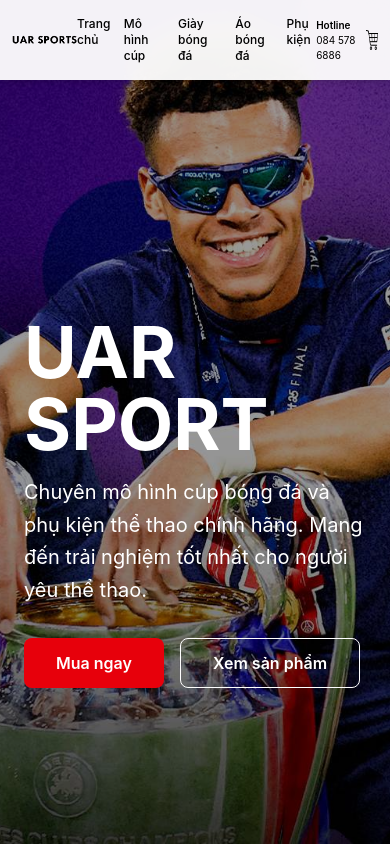
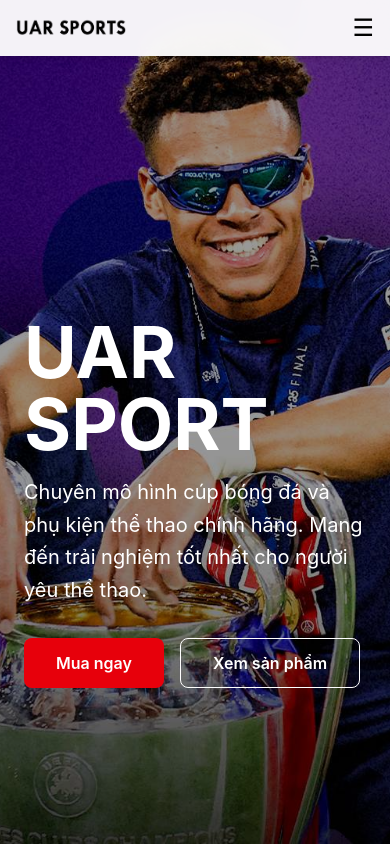
Before and after one commit to khanhbinc-rgb/UAR-SPORT, a React (Vite) app: page / in a window 390 px wide. Shown: the top 846 px of the page. Built offline with nearby package versions, Linux system fonts and the light colour scheme.

Commit message:
update navbar

```diff
--- a/src/components/Navbar.jsx
+++ b/src/components/Navbar.jsx
@@ -6,25 +6,15 @@ import { useCart } from "../context/CartContext";
 
 function Navbar() {
   const [isHovered, setIsHovered] = useState(false);
+  const [isOpen, setIsOpen] = useState(false); // MOBILE MENU
   const location = useLocation();
 
   const { cart } = useCart();
   const cartCount = cart.length;
 
-
-  // Kiểm tra xem người dùng có đang ở Trang chủ hay không
   const isHomePage = location.pathname === "/";
-
-  // QUY ĐỊNH MÀU CHỮ CỐ ĐỊNH:
-  // - Nếu đang ở trang chủ và KHÔNG hover: chữ màu trắng (để nổi trên banner).
-  // - Nếu ở trang chủ và CÓ hover, HOẶC đang ở các trang sản phẩm: chữ luôn màu đen.
   const isBlackText = !isHomePage || isHovered;
   const textColorClass = isBlackText ? "text-black" : "text-white";
-
-  // Quy định màu viền và màu chữ của nút Giỏ hàng
-  const cartBtnClass = isBlackText
-    ? "border-black text-black hover:bg-black hover:text-white"
-    : "border-white text-white hover:bg-white hover:text-black";
 
   return (
     <header
@@ -32,94 +22,89 @@ const cartCount = cart.length;
       onMouseLeave={() => setIsHovered(false)}
       className="fixed top-0 left-0 w-full z-50 transition-all duration-300"
     >
-      {/* LỚP NỀN (BACKGROUND) CHẠY XUỐNG: Chỉ có lớp này co giãn/trượt xuống khi hover */}
+      {/* BACKGROUND */}
       <div
         className={`absolute top-0 left-0 w-full h-full -z-10 transition-all duration-500 ease-in-out origin-top transform ${
           isHovered
             ? "scale-y-100 opacity-100 bg-white/95 shadow-md backdrop-blur-md"
             : isHomePage
             ? "scale-y-0 opacity-0 bg-transparent"
-              : "scale-y-100 opacity-100 bg-white shadow-sm" // Các trang sản phẩm luôn có nền trắng cố định
+            : "scale-y-100 opacity-100 bg-white shadow-sm"
         }`}
       />
 
-      {/* NỘI DUNG CHỮ, LOGO: Luôn cố định một chỗ, không di chuyển */}
-      <div className="max-w-7xl mx-auto px-3 sm:px-4 lg:px-6 py-4 flex items-center justify-between relative z-10">
+      <div className="max-w-7xl mx-auto px-4 py-3 flex items-center justify-between relative z-10">
 
-        {/* Logo */}
+        {/* LOGO */}
         <Link to="/">
           <img
             src={logo}
             alt="UAR SPORT"
-            className={`w-[100px] sm:w-[120px] lg:w-[150px] h-auto transition duration-300 ${isBlackText ? "brightness-0" : "brightness-100"}`}
-            // Tự động chuyển logo sang màu đen (brightness-0) khi nền trắng để nhìn rõ
+            className={`w-[110px] sm:w-[130px] lg:w-[150px] transition ${
+              isBlackText ? "brightness-0" : "brightness-100"
+            }`}
           />
         </Link>
 
-        {/* Menu */}
-        <nav className={`flex gap-3 sm:gap-5 lg:gap-8 text-xs sm:text-sm lg:text-base font-medium transition-colors duration-300 ${textColorClass}`}>
-          <Link to="/" className="hover:text-red-500 transition">
-            Trang chủ
-          </Link>
-          <Link to="/mo-hinh-cup" className="hover:text-red-500 transition">
-            Mô hình cúp
-          </Link>
-          <Link to="/products" className="hover:text-red-500 transition">
-            Giày bóng đá
-          </Link>
-          <Link to="/products" className="hover:text-red-500 transition">
-            Áo bóng đá
-          </Link>
-          <Link to="/products" className="hover:text-red-500 transition">
-            Phụ kiện
-          </Link>
+        {/* DESKTOP MENU */}
+        <nav
+          className={`hidden md:flex gap-6 lg:gap-8 text-sm lg:text-base font-medium transition-colors ${textColorClass}`}
+        >
+          <Link to="/">Trang chủ</Link>
+          <Link to="/mo-hinh-cup">Mô hình cúp</Link>
+          <Link to="/products">Giày bóng đá</Link>
+          <Link to="/products">Áo bóng đá</Link>
+          <Link to="/products">Phụ kiện</Link>
         </nav>
 
-        {/* Bên phải - Hotline và Giỏ hàng */}
-        <div className={`flex items-center gap-2 sm:gap-4 lg:gap-6 transition-colors duration-300 ${textColorClass}`}>
-          <div className="text-left text-[10px] sm:text-xs lg:text-base">
+        {/* RIGHT SIDE DESKTOP */}
+        <div className="hidden md:flex items-center gap-4">
+          <div className={`text-xs lg:text-base ${textColorClass}`}>
             <p className="font-semibold">Hotline</p>
             <p>084 578 6886</p>
           </div>
 
-<Link
-  to="/cart"
-  className="relative transition duration-300 hover:scale-110"
->
+          {/* CART */}
+          <Link to="/cart" className="relative">
             <img
-    id="cart-icon"
               src={cartIcon}
-    alt="Cart"
-    className={`w-5 h-5 sm:w-6 sm:h-6 lg:w-8 lg:h-8 ${
+              alt="cart"
+              className={`w-6 h-6 lg:w-8 lg:h-8 ${
                 isBlackText ? "brightness-0" : "brightness-100"
               }`}
             />
 
             {cartCount > 0 && (
-    <span
-      className="
-        absolute
-        -top-2
-        -right-2
-        bg-red-500
-        text-white
-        text-[11px]
-        font-bold
-        w-5
-        h-5
-        rounded-full
-        flex
-        items-center
-        justify-center
-      "
-    >
+              <span className="absolute -top-2 -right-2 bg-red-500 text-white text-[10px] w-4 h-4 flex items-center justify-center rounded-full">
                 {cartCount}
               </span>
             )}
           </Link>
         </div>
 
+        {/* MOBILE BUTTON */}
+        <button
+          className="md:hidden text-2xl"
+          onClick={() => setIsOpen(!isOpen)}
+        >
+          ☰
+        </button>
       </div>
+
+      {/* MOBILE MENU */}
+      {isOpen && (
+        <div className="md:hidden bg-white shadow-md px-4 py-3 space-y-3">
+          <Link to="/" onClick={() => setIsOpen(false)}>Trang chủ</Link>
+          <Link to="/mo-hinh-cup" onClick={() => setIsOpen(false)}>Mô hình cúp</Link>
+          <Link to="/products" onClick={() => setIsOpen(false)}>Giày bóng đá</Link>
+          <Link to="/products" onClick={() => setIsOpen(false)}>Áo bóng đá</Link>
+          <Link to="/products" onClick={() => setIsOpen(false)}>Phụ kiện</Link>
+
+          <div className="pt-2 border-t">
+            Hotline: 084 578 6886
+          </div>
+        </div>
+      )}
     </header>
   );
 }
```
Lines whose indentation alone changed are shown as unchanged.
